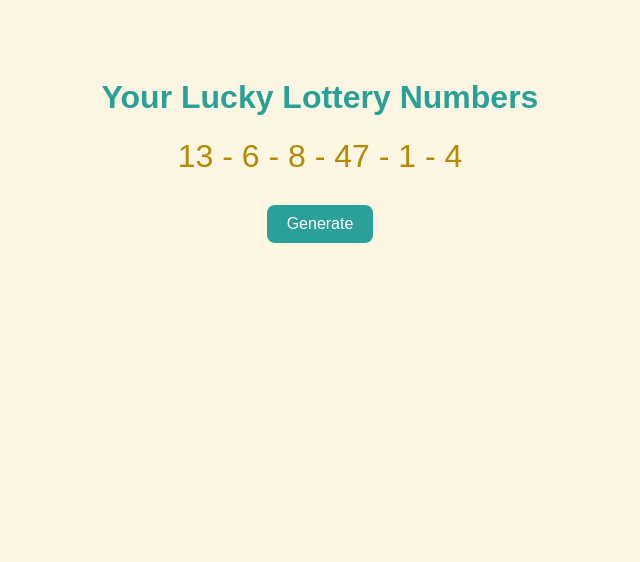
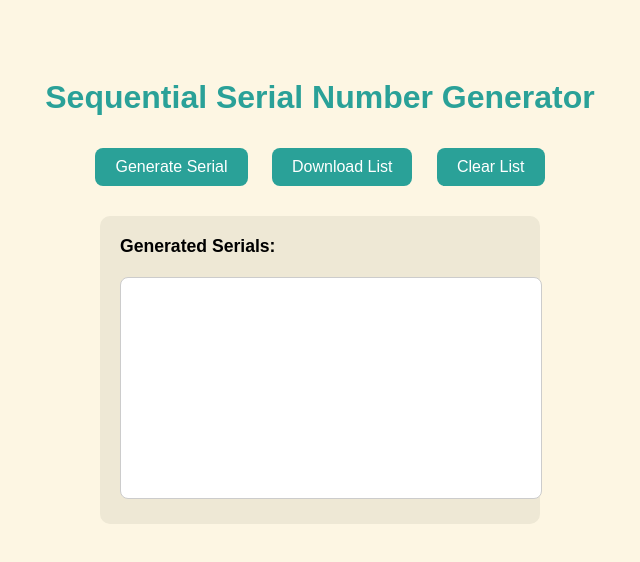
Before and after one commit to yoalmog/lottery-generator, a plain HTML site: page index.html in a window 1280 px wide. Shown: the whole page, without its empty margins (320-960 px from the left). Drawn offline with Linux system fonts and the light colour scheme.

Commit message:
Update index.html

```diff
--- a/index.html
+++ b/index.html
@@ -3,7 +3,7 @@
 <head>
   <meta charset="UTF-8">
   <meta name="viewport" content="width=device-width, initial-scale=1.0">
-  <title>Lucky Lottery Numbers</title>
+  <title>Serial Number Generator</title>
   <style>
     body {
       font-family: Arial, sans-serif;
@@ -14,15 +14,21 @@
     h1 {
       color: #2aa198;
     }
-    .numbers {
-      font-size: 2em;
+    .serial-list {
       margin-top: 20px;
-      color: #b58900;
+      max-width: 400px;
+      margin-left: auto;
+      margin-right: auto;
+      text-align: left;
+      background: #eee8d5;
+      padding: 20px;
+      border-radius: 10px;
+      font-size: 1.1em;
     }
     button {
       padding: 10px 20px;
       font-size: 1em;
-      margin-top: 30px;
+      margin: 10px;
       cursor: pointer;
       border: none;
       background-color: #2aa198;
@@ -32,22 +38,56 @@
     button:hover {
       background-color: #268986;
     }
+    textarea {
+      width: 100%;
+      height: 200px;
+      margin-top: 20px;
+      font-size: 1em;
+      padding: 10px;
+      border-radius: 8px;
+      border: 1px solid #ccc;
+      resize: none;
+    }
   </style>
 </head>
 <body>
-  <h1>Your Lucky Lottery Numbers</h1>
-  <div class="numbers" id="numbers">Press the button to generate</div>
-  <button onclick="generateNumbers()">Generate</button>
+  <h1>Sequential Serial Number Generator</h1>
+  <button onclick="generateSerial()">Generate Serial</button>
+  <button onclick="downloadList()">Download List</button>
+  <button onclick="clearList()">Clear List</button>
+
+  <div class="serial-list">
+    <strong>Generated Serials:</strong>
+    <textarea id="serialList" readonly></textarea>
+  </div>
 
   <script>
-    function generateNumbers() {
-      const nums = new Set();
-      while (nums.size < 6) {
-        nums.add(Math.floor(Math.random() * 49) + 1);
-      }
-      document.getElementById("numbers").textContent = [...nums].join(" - ");
+    let counter = 1;
+    const listEl = document.getElementById("serialList");
+
+    function formatSerial(num) {
+      return `SN-${String(num).padStart(5, '0')}`;
     }
-    generateNumbers(); // Automatically run on load
+
+    function generateSerial() {
+      const serial = formatSerial(counter++);
+      listEl.value += serial + "\n";
+    }
+
+    function downloadList() {
+      const blob = new Blob([listEl.value], { type: 'text/plain' });
+      const url = URL.createObjectURL(blob);
+      const a = document.createElement('a');
+      a.href = url;
+      a.download = 'serial_numbers.txt';
+      a.click();
+      URL.revokeObjectURL(url);
+    }
+
+    function clearList() {
+      listEl.value = "";
+      counter = 1;
+    }
   </script>
 </body>
 </html>
```
